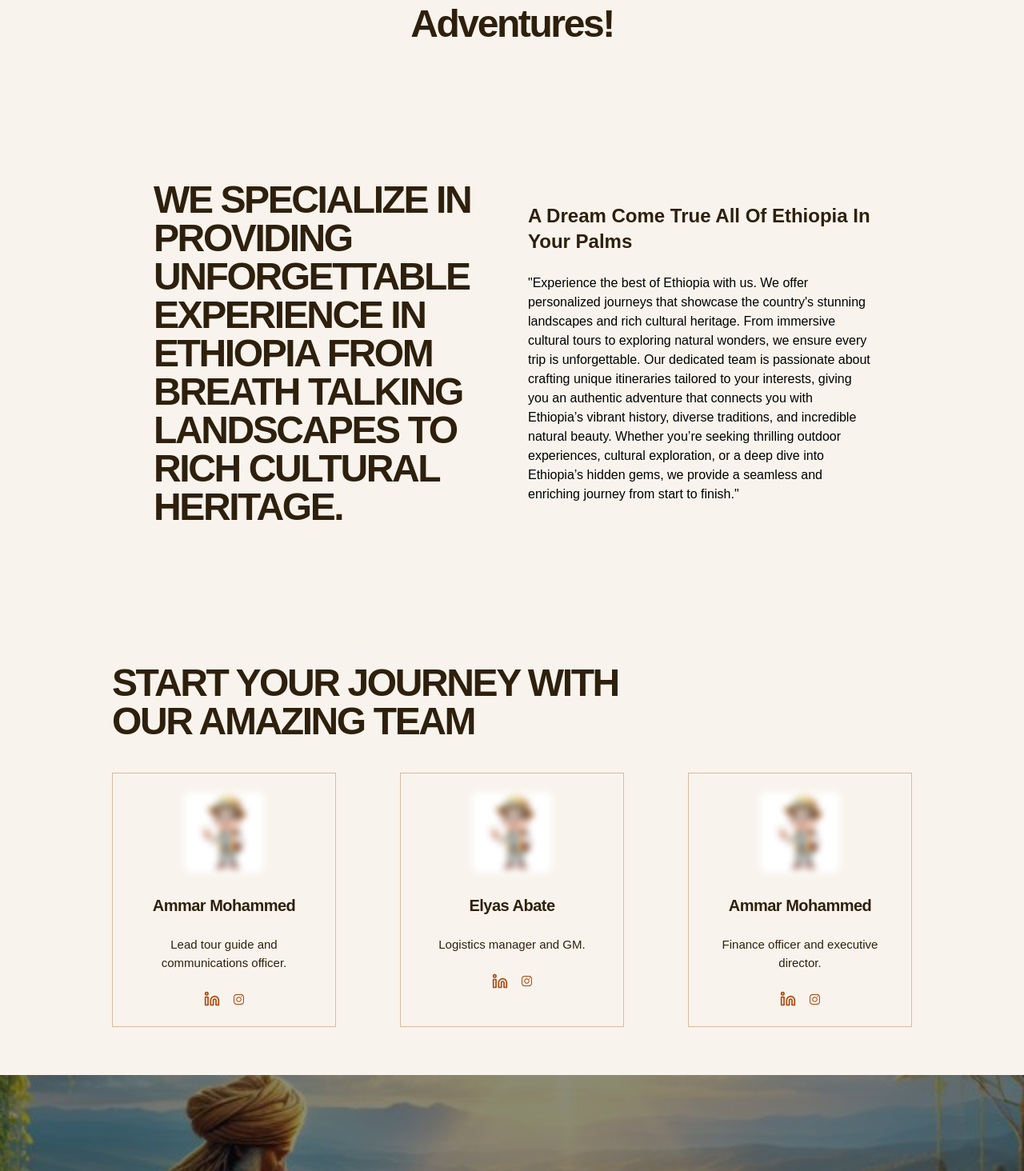
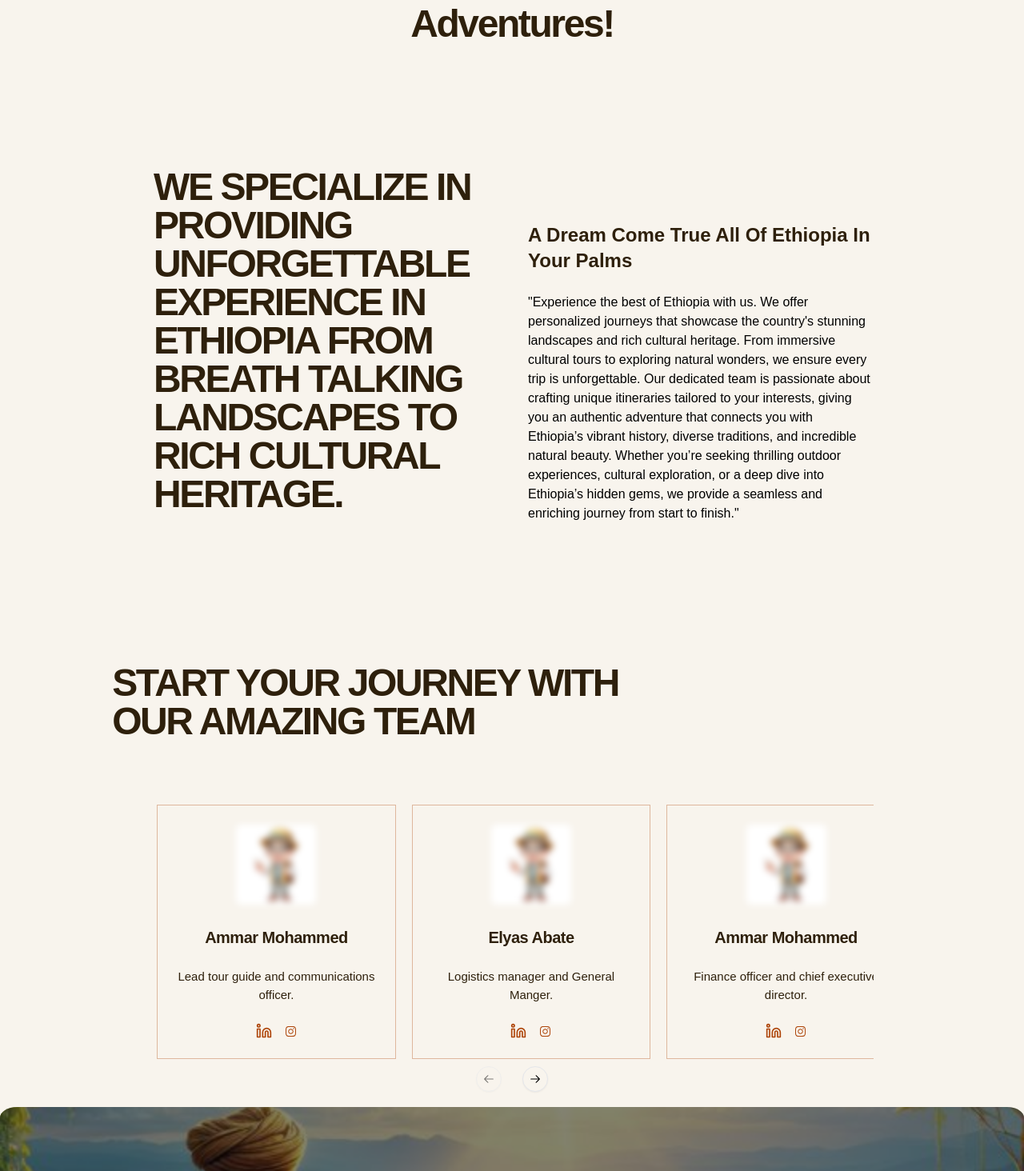
Before and after one commit to Ammarmyp/ammar_explore_ethiopia, a Next.js app: page /about in a window 1280 px wide. Shown: the part 1006-2470 px from the top of the page at 80% size. Built offline with nearby package versions, Linux system fonts and the light colour scheme.

Commit message:
add animation

```diff
--- /dev/null
+++ b/app/about/_components/CoreTeams.tsx
@@ -0,0 +1,64 @@
+"use client";
+import TeamMemberCard from "@/components/custom/TeamMemberCard";
+import {
+  Carousel,
+  CarouselContent,
+  CarouselItem,
+  CarouselNext,
+  CarouselPrevious,
+} from "@/components/ui/carousel";
+import { teamData } from "@/lib/data";
+import { motion, useScroll, useTransform } from "framer-motion";
+import { useRef } from "react";
+
+const CoreTeams = () => {
+  const ref = useRef(null);
+  const { scrollYProgress: cardScroll } = useScroll({
+    target: ref,
+    offset: ["start end", "end start"],
+  });
+  const translateX = useTransform(cardScroll, [0, 1], [-100, 100]);
+
+  return (
+    <div
+      className="flex flex-col items-center justify-center px-8 md:px-14 lg:px-[140px] py-10 md:py-[60px] w-full"
+      ref={ref}
+    >
+      <div className="space-y-[40px] text-left ">
+        <motion.h2
+          className="text-2xl font-extrabold tracking-tighter sm:text-4xl md:text-5xl text-secondary uppercase px-4"
+          style={{
+            translateX,
+          }}
+        >
+          start your journey with <br />
+          OUR AMAZING TEAM{" "}
+        </motion.h2>
+
+        <div className="relative">
+          <Carousel className="w-[90%] max-w-full m-auto pt-10  ">
+            <CarouselContent className="-ml-1 gap-2">
+              {teamData.map((card, index) => (
+                <CarouselItem
+                  key={index}
+                  className="pl-1 md:basis-1/2 lg:basis-1/3 ml-2"
+                >
+                  <TeamMemberCard
+                    key={index}
+                    name={card.name}
+                    image={card.image}
+                    positions={card.positionShortDescription}
+                  />
+                </CarouselItem>
+              ))}
+            </CarouselContent>
+            <CarouselPrevious className="absolute top-[107%] left-[40%] md:left-[45%]  transform  z-10" />
+            <CarouselNext className="absolute  top-[107%]  right-[40%] md:right-[45%]  transform  z-10" />
+          </Carousel>
+        </div>
+      </div>
+    </div>
+  );
+};
+
+export default CoreTeams;
--- a/app/about/_components/EssaySection.tsx
+++ b/app/about/_components/EssaySection.tsx
@@ -1,15 +1,38 @@
-import React from "react";
+"use client";
+import { motion, useScroll, useTransform } from "framer-motion";
+import React, { useRef } from "react";
 
 const EssaySection = () => {
+  const ref = useRef(null);
+  const { scrollYProgress: cardScroll } = useScroll({
+    target: ref,
+    offset: ["start end", "end start"],
+  });
+
+  const translateY = useTransform(cardScroll, [0, 1], [-150, 150]);
+  const translateY2 = useTransform(cardScroll, [0, 1], [100, -100]);
   return (
-    <div className="flex flex-col md:flex-row items-center justify-between gap-6 md:gap-10 py-28 px-6 md:px-10 lg:px-48 w-full">
-      <div className="md:w-1/2 flex justify-center">
+    <div
+      className="flex flex-col md:flex-row items-center justify-between gap-6 md:gap-10 py-28 px-6 md:px-10 lg:px-48 w-full"
+      ref={ref}
+    >
+      <motion.div
+        className="md:w-1/2 flex justify-center"
+        style={{
+          translateY: translateY2,
+        }}
+      >
         <h2 className="text-xl md:text-3xl lg:text-5xl text-secondary font-bold tracking-tighter uppercase">
           We specialize in providing unforgettable experience in Ethiopia from
           Breath talking landscapes to rich cultural heritage.
         </h2>
-      </div>
-      <div className="flex flex-col items-start md:w-1/2 space-y-4 md:space-y-6">
+      </motion.div>
+      <motion.div
+        className="flex flex-col items-start md:w-1/2 space-y-4 md:space-y-6"
+        style={{
+          translateY,
+        }}
+      >
         <h2 className="text-xl md:text-2xl text-secondary font-bold capitalize">
           A Dream Come True All Of Ethiopia In Your Palms
         </h2>
@@ -25,7 +48,7 @@ const EssaySection = () => {
           exploration, or a deep dive into Ethiopia’s hidden gems, we provide a
           seamless and enriching journey from start to finish."
         </p>
-      </div>
+      </motion.div>
     </div>
   );
 };
--- a/app/about/page.tsx
+++ b/app/about/page.tsx
@@ -7,6 +7,7 @@ import OurService from "../layout/Ourservice";
 import TeamsSection from "../layout/TeamsSection";
 import AboutPageMotto from "@/app/about/_components/AboutPageMotto";
 import EssaySection from "./_components/EssaySection";
+import CoreTeams from "./_components/CoreTeams";
 
 const AboutPage = () => {
   return (
@@ -18,7 +19,7 @@ const AboutPage = () => {
       />
       <AboutPageMotto />
       <EssaySection />
-      <TeamsSection />
+      <CoreTeams />
       <Banner
         image={"artimage.jpg"}
         heading={`"Journey with Us – Meet the Explorers Who Make Your Adventures Unforgettable!"`}
--- a/app/layout/CompassQoute.tsx
+++ b/app/layout/CompassQoute.tsx
@@ -1,10 +1,28 @@
+"use client";
+import { motion, useScroll, useTransform } from "framer-motion";
 import Image from "next/image";
-import React from "react";
+import React, { useRef } from "react";
 
 const CompassQoute = () => {
+  const ref = useRef(null);
+  const { scrollYProgress: cardScroll } = useScroll({
+    target: ref,
+    offset: ["start end", "end start"],
+  });
+
+  const translateY = useTransform(cardScroll, [0, 1], [-150, 150]);
+  const translateY2 = useTransform(cardScroll, [0, 1], [100, -100]);
   return (
-    <div className="flex flex-col-reverse md:flex-row items-center justify-between gap-6 md:gap-10 py-24 px-6 md:px-10 lg:px-44 w-full">
-      <div className="flex flex-col items-start md:w-1/2 space-y-4 md:space-y-6">
+    <motion.div
+      className="flex flex-col-reverse md:flex-row items-center justify-between gap-6 md:gap-10 py-24 px-6 md:px-10 lg:px-44 w-full"
+      ref={ref}
+    >
+      <motion.div
+        className="flex flex-col items-start md:w-1/2 space-y-4 md:space-y-6"
+        style={{
+          translateY: translateY2,
+        }}
+      >
         <p className="text-primary text-[20px] font-bold">
           ELEVATE YOUR JOURNEY TO ANOTHER LEVEL
         </p>
@@ -12,8 +30,13 @@ const CompassQoute = () => {
           Picture-perfect landscapes and the sound of birdsong surround you
           here. lets explore in all four directions.
         </h2>
-      </div>
-      <div className="md:w-1/2 flex justify-center">
+      </motion.div>
+      <motion.div
+        className="md:w-1/2 flex justify-center"
+        style={{
+          translateY,
+        }}
+      >
         <Image
           width={320}
           height={320}
@@ -21,8 +44,8 @@ const CompassQoute = () => {
           alt="A compass image"
           className=" object-contain opacity-15"
         />
-      </div>
-    </div>
+      </motion.div>
+    </motion.div>
   );
 };
 
--- a/app/layout/LocationsSection.tsx
+++ b/app/layout/LocationsSection.tsx
@@ -16,7 +16,7 @@ import { ArrowRightIcon } from "lucide-react";
 
 const LocationSection = () => {
   return (
-    <div className="mb-[80px]">
+    <div className="mb-[80px] ">
       <div className="relative">
         <Carousel className="w-[90%] max-w-full m-auto pt-10  ">
           <CarouselContent className="-ml-1 gap-2">
--- a/app/layout/TeamsSection.tsx
+++ b/app/layout/TeamsSection.tsx
@@ -1,18 +1,35 @@
+"use client";
 import TeamMemberCard from "@/components/custom/TeamMemberCard";
 import { teamData } from "@/lib/data";
-import React from "react";
+import { motion, useScroll, useTransform } from "framer-motion";
+import React, { useRef } from "react";
 
 const TeamsSection = () => {
+  const ref = useRef(null);
+  const { scrollYProgress: cardScroll } = useScroll({
+    target: ref,
+    offset: ["start end", "end start"],
+  });
+
+  const translateX = useTransform(cardScroll, [0, 1], [-100, 100]);
   return (
-    <div className="flex flex-col items-center justify-center px-8 md:px-14 lg:px-[140px] py-6 md:py-[60px] w-full">
+    <div
+      className="flex flex-col items-center justify-center px-8 md:px-14 lg:px-[140px] py-6 md:py-[60px] w-full"
+      ref={ref}
+    >
       <div className="space-y-[40px] text-left ">
-        <h2 className="text-2xl font-extrabold tracking-tighter sm:text-4xl md:text-5xl text-secondary uppercase">
+        <motion.h2
+          className="text-2xl font-extrabold tracking-tighter sm:text-4xl md:text-5xl text-secondary uppercase"
+          style={{
+            translateX,
+          }}
+        >
           start your journey with <br />
           OUR AMAZING TEAM{" "}
-        </h2>
+        </motion.h2>
 
         <div className="grid grid-cols-1 md:grid-cols-2 lg:grid-cols-3 md:gap-x-16 lg:gap-x-20 gap-y-6">
-          {teamData.map((card, index) => (
+          {teamData.slice(0, 3).map((card, index) => (
             <TeamMemberCard
               key={index}
               name={card.name}
--- a/components/custom/Banner.tsx
+++ b/components/custom/Banner.tsx
@@ -1,4 +1,6 @@
-import React from "react";
+"use client";
+import { motion, useScroll, useTransform } from "framer-motion";
+import React, { useRef } from "react";
 
 interface Props {
   image: string;
@@ -7,12 +9,28 @@ interface Props {
 }
 
 const Banner = ({ image, heading, subHeading }: Props) => {
+  const targetRef = useRef(null);
+  const { scrollYProgress } = useScroll({
+    target: targetRef,
+    offset: ["end end", "end start"],
+  });
+
+  const borderRadius = useTransform(scrollYProgress, [0, 1], ["0px", "15%"]);
+  const opacity = useTransform(scrollYProgress, [0, 1], [1, 0]);
+
   return (
-    <div
+    <motion.div
       className="relative bg-no-repeat bg-center bg-cover w-full h-[70vh] md:h-screen text-center"
-      style={{ backgroundImage: `url('/assets/${image}')` }}
+      style={{ backgroundImage: `url('/assets/${image}')`, borderRadius }}
+      ref={targetRef}
     >
-      <div className="absolute inset-0 bg-black bg-opacity-45" />
+      <motion.div
+        className="absolute inset-0 bg-black bg-opacity-55"
+        style={{
+          borderRadius,
+          opacity,
+        }}
+      />
       <div className="relative z-10 flex flex-col justify-center items-center h-full text-white space-y-5 md:space-y-10 px-4 md:px-16">
         {subHeading && (
           <p className="text-white/85 tracking-tighter text-lg md:text-xl ">
@@ -23,7 +41,7 @@ const Banner = ({ image, heading, subHeading }: Props) => {
           {heading}
         </h1>
       </div>
-    </div>
+    </motion.div>
   );
 };
 
--- a/components/custom/OurServiceCard.tsx
+++ b/components/custom/OurServiceCard.tsx
@@ -9,7 +9,7 @@ interface Props {
 
 const OurServiceCard = ({ title, description }: Props) => {
   return (
-    <div className="border-none shadow-none flex flex-col items-start justify-between gap-2 bg-transparent w-[285px]">
+    <div className="border-none shadow-none flex flex-col items-start justify-between gap-2 bg-transparent w-[285px] hover:shadow-md hover:rounded-lg hover -translate-y-1 transition-all duration-300 ease-in-out px-5 py-3">
       <Ticket />
       <span className="font-semibold text-xl uppercase">{title}</span>
       <p className="text-start">{description}</p>
--- a/components/custom/TeamMemberCard.tsx
+++ b/components/custom/TeamMemberCard.tsx
@@ -21,7 +21,7 @@ interface Props {
 
 const TeamMemberCard = ({ name, image, positions }: Props) => {
   return (
-    <Card className=" !bg-transparent !border-primary/35 rounded-none shadow-none ">
+    <Card className=" !bg-transparent !border-primary/35 hover:shadow-lg hover:-translate-y-2 duration-300 ease-out rounded-none shadow-none ">
       <CardHeader className="flex flex-col items-center justify-center gap-[21px]">
         <Image
           width={100}
--- a/lib/data.ts
+++ b/lib/data.ts
@@ -35,12 +35,30 @@ export const teamData = [
     id: 2,
     image: "tourGuideImg.jpg",
     name: "Elyas Abate",
-    positionShortDescription: "Logistics manager and GM.",
+    positionShortDescription: "Logistics manager and General Manger.",
   },
   {
     id: 3,
     image: "tourGuideImg.jpg",
     name: "Ammar Mohammed",
-    positionShortDescription: "Finance officer and executive director.",
+    positionShortDescription: "Finance officer and chief executive director.",
+  },
+  {
+    id: 4,
+    image: "tourGuideImg.jpg",
+    name: "Ammar Mohammed",
+    positionShortDescription: "Finance officer and chief executive director.",
+  },
+  {
+    id: 5,
+    image: "tourGuideImg.jpg",
+    name: "Ammar Mohammed",
+    positionShortDescription: "Finance officer and chief executive director.",
+  },
+  {
+    id: 6,
+    image: "tourGuideImg.jpg",
+    name: "Ammar Mohammed",
+    positionShortDescription: "Finance officer and chief executive director.",
   },
 ];
--- a/package.json
+++ b/package.json
@@ -14,6 +14,7 @@
     "class-variance-authority": "^0.7.0",
     "clsx": "^2.1.1",
     "embla-carousel-react": "^8.3.0",
+    "framer-motion": "^11.11.1",
     "lucide-react": "^0.447.0",
     "next": "14.2.14",
     "react": "^18",
```
Also changed, not shown: 1 other file (tests, documents, lock files or other folders).
